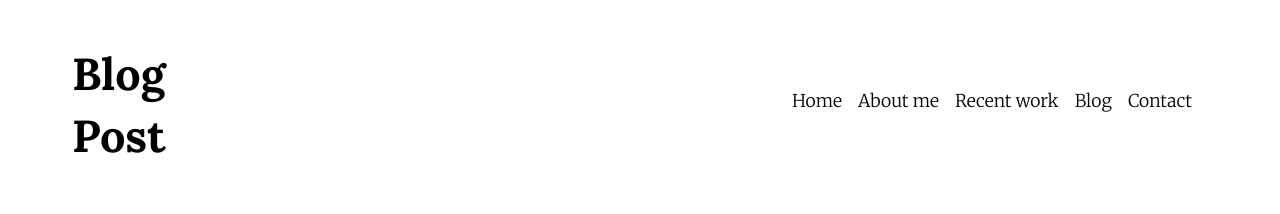
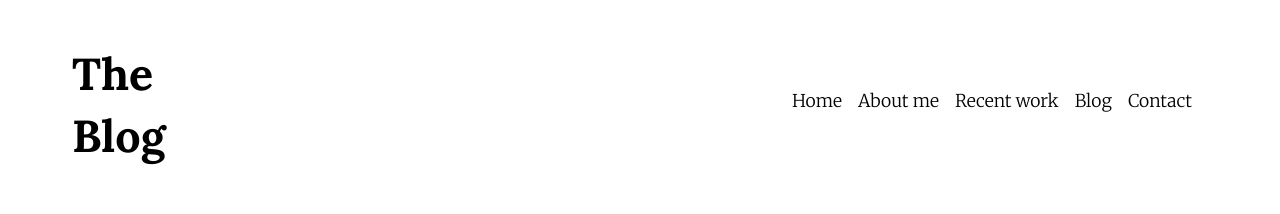
Before and after one commit to mo-mar/website-refresh-2020, a Gatsby site: page /blog/why-not/ in a window 1280 px wide. Shown: the top 214 px of the page. Built offline with nearby package versions, Linux system fonts and the light colour scheme; Gatsby itself is replaced by a stand-in of ours.

Commit message:
fixing header text

```diff
--- a/src/templates/blog-post.js
+++ b/src/templates/blog-post.js
@@ -13,7 +13,7 @@ export default function BlogPost({ data }) {
         <title>Mohamed Omar | {data.markdownRemark.frontmatter.title}</title>
         <link rel="canonical" href="https://thatmohamedomar.com/blog" />
       </Helmet>
-      <Layout headerText="Blog Post">
+      <Layout headerText="The Blog">
         <div className={classes.container}>
           <h2>{data.markdownRemark.frontmatter.title}</h2>
           <h3>{data.markdownRemark.frontmatter.date}</h3>
```
